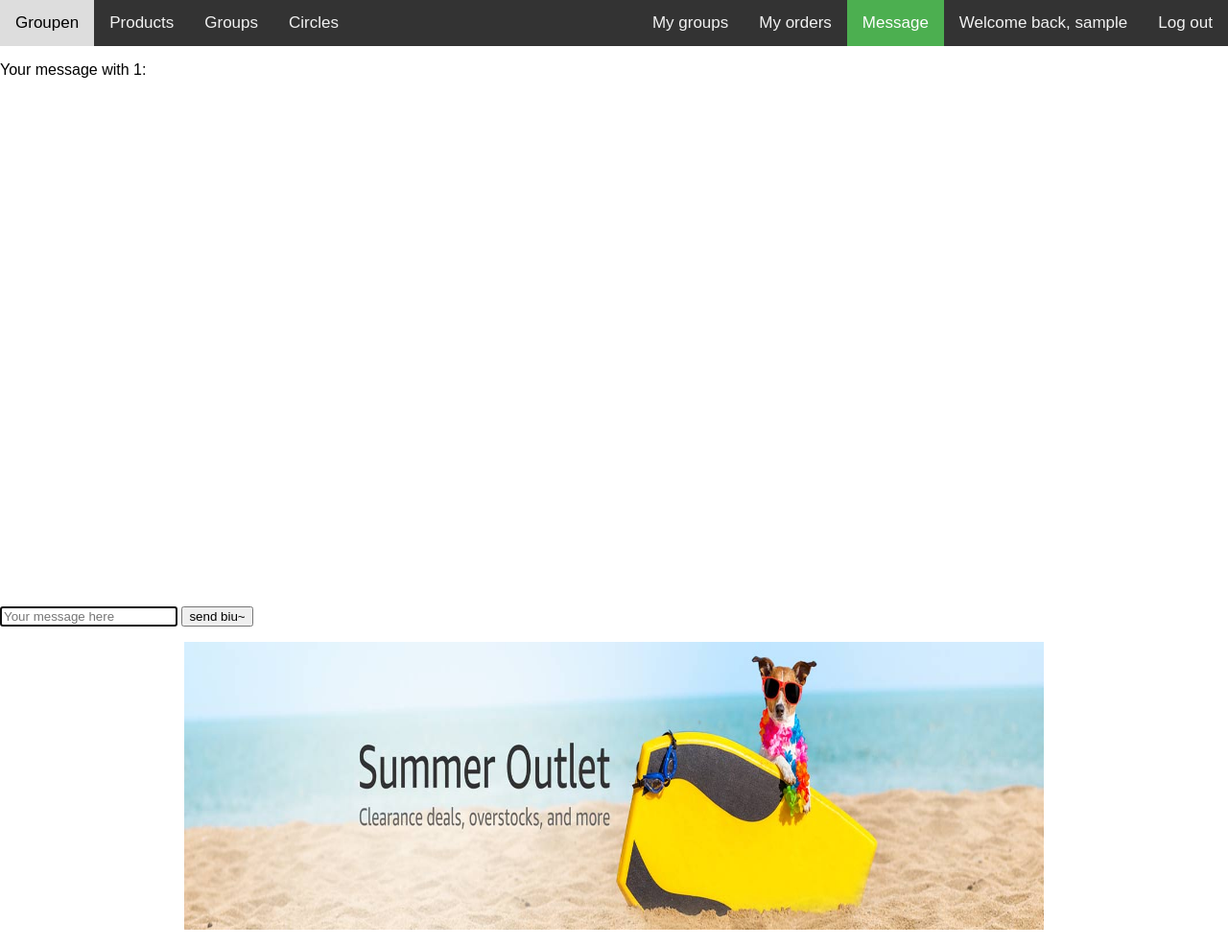
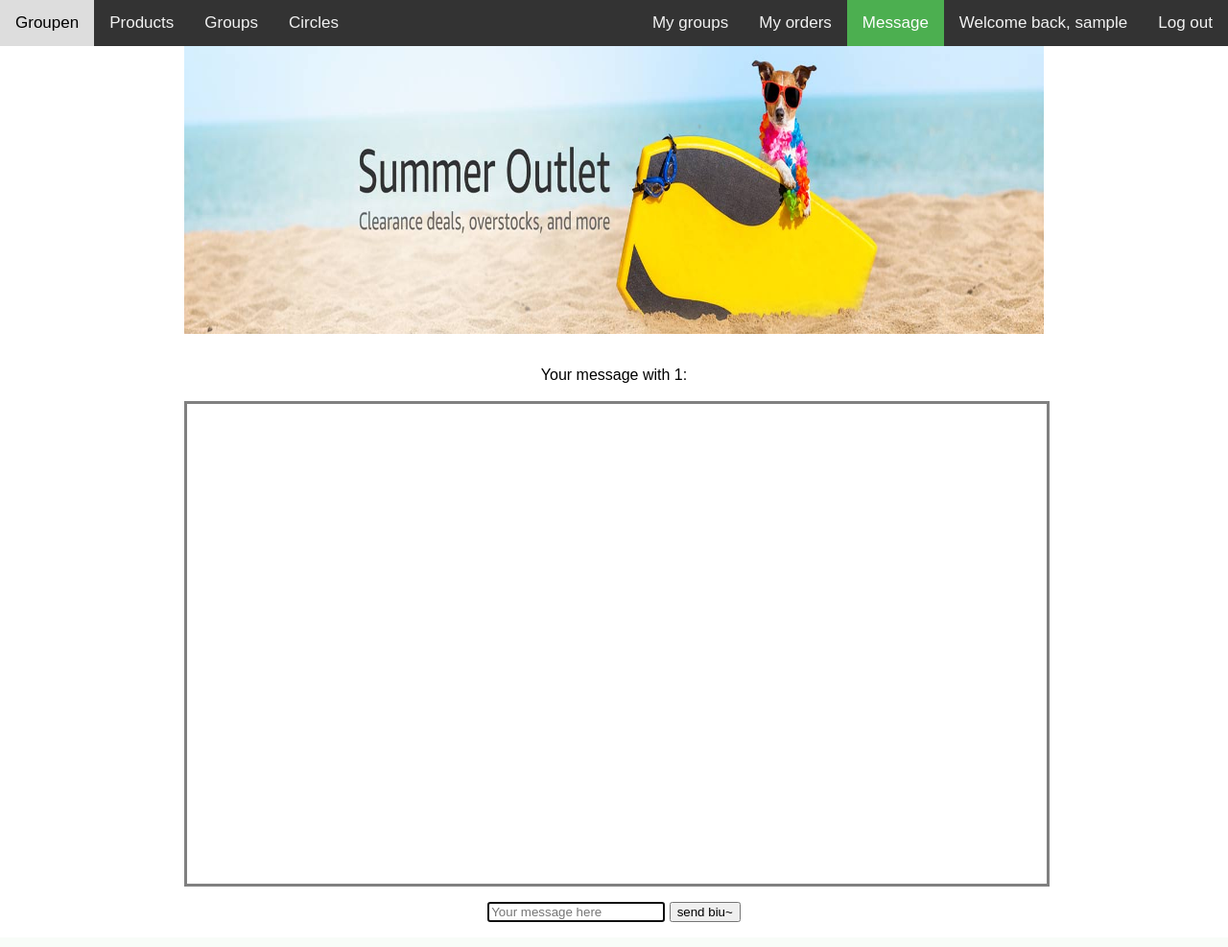
Before and after one commit to lj19940623/groupen, a PHP site: page /groupen/sendMessage.php?to=1 in a window 1280 px wide. Shown: the whole page at 96% size. After the commit the page ends 961 px from the top, so only its background shows below. Run offline with PHP 8.4, Linux system fonts and the light colour scheme; a user stored in the database is signed in; tables that the repository leaves empty hold one stand-in row (values such as "Sample post").

Commit message:
updata in sendMessage.php

```diff
--- a/sendMessage.php
+++ b/sendMessage.php
@@ -50,22 +50,28 @@ if($_SERVER["REQUEST_METHOD"] == "GET") {
             ?>
         </div>
     </div>
+    <!-- Index advertisement -->
+    <div style="width:100%;height:300px">
+        <img src="Resources/IndexAd/ad1.jpg" width="100%" height="100%" class="center">
+    </div> <br>
 
 <p>
+  <div class="productList">
 Your message with <?php echo $_GET["to"] ?>:<br><br>
 
-<div style="width: 600px; height: 500px; overflow-y: auto;">
+<div style="margin-left: 15%; margin-right: 15%;width: 70%; height: 500px; overflow-y: auto;border: 3px solid grey">
 <?php
 $msgs = $link->getLastestMsgFromTo($_GET["to"]);
 while ($msg = mysqli_fetch_assoc($msgs)) {
     echo "@". $msg["msg_time"]. ", ";
-    if($msg["sender_uid"]==$_SESSION["login_user"]) echo "You: ";
+    if($msg["sender_uid"]==$_SESSION["login_user"]) echo "You:&nbsp";
     else echo $msg["sender_uid"].": ";
     echo $msg["context"]."<br>";
 }
  ?>
 </div>
 </p>
+
 
 <p>
 <form action="sendMessage.php?to=<?php echo $_GET["to"] ?>" method="post">
@@ -74,11 +80,8 @@ while ($msg = mysqli_fetch_assoc($msgs)) {
 <input type="submit" value="send biu~">
 </form>
 </p>
-    <!-- Index advertisement -->
-    <div style="width:100%;height:300px">
-        <img src="Resources/IndexAd/ad1.jpg" width="100%" height="100%" class="center">
-    </div> <br>
 
+</div>
 </body>
 
 
```
